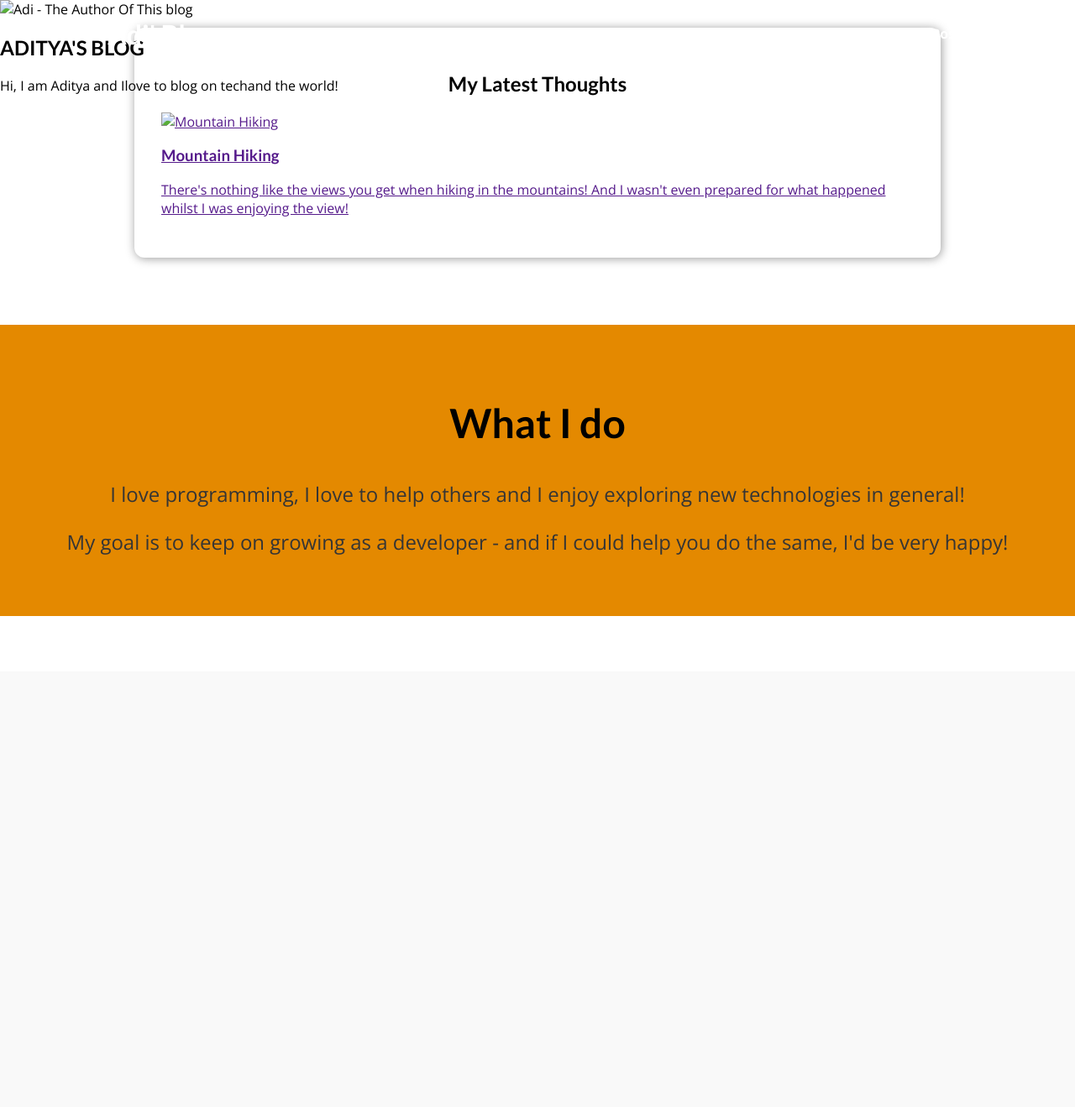
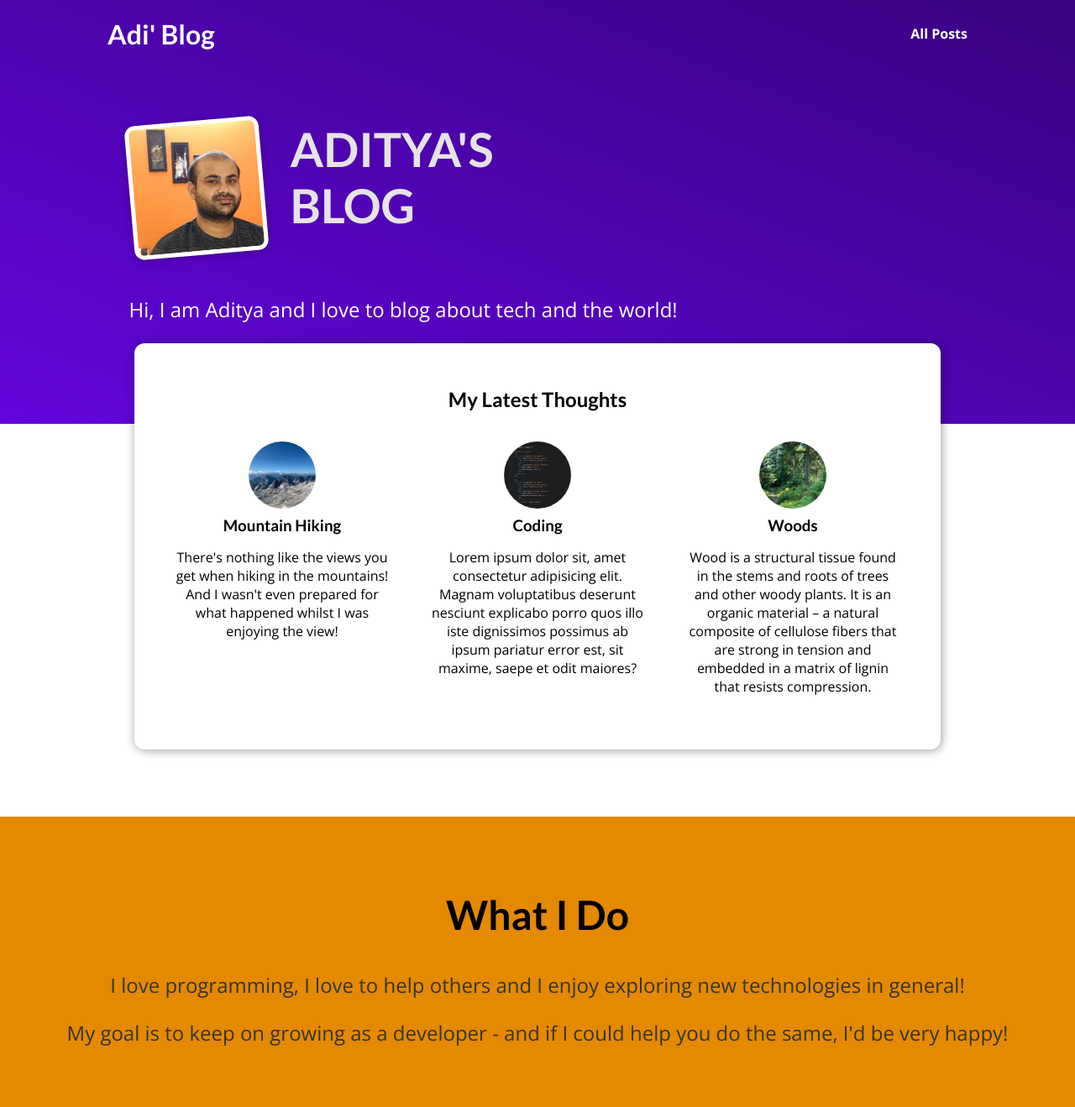
Before and after one commit to adity418/adity-418, a Django app: page / in a window 1280 px wide. Shown: the whole page at 84% size. Before the commit the page ends 734 px from the top, so only its background shows below. Run offline with Django 5.2, Linux system fonts and the light colour scheme.

Commit message:
the blog page created

```diff
--- a/my_site/blog/static /blog/startingpage.css
+++ /dev/null
@@ -1,48 +0,0 @@
-@import url('https://fonts.googleapis.com/css2?family=Lato:wght@400;700&family=Open+Sans:wght@400;700&display=swap');
-
-* {
-  box-sizing: border-box;
-}
-
-html {
-  font-family: 'Open Sans', 'Lato', sans-serif;
-}
-
-body {
-  margin: 0;
-}
-
-h1,
-h2,
-h3 {
-  font-family: 'Lato', sans-serif;
-  font-weight: bold;
-}
-
-#main-navigation {
-  width: 100%;
-  height: 5rem;
-  display: flex;
-  justify-content: space-between;
-  align-items: center;
-  padding: 0 10%;
-  position: absolute;
-  top: 0;
-  left: 0;
-}
-
-#main-navigation a {
-  text-decoration: none;
-  color: white;
-  font-weight: bold;
-}
-
-#main-navigation a:hover,
-#main-navigation a:active {
-  color: #cf79f1;
-}
-
-#main-navigation h1 a:hover,
-#main-navigation h1 a:active {
-  color: white;
-}
--- /dev/null
+++ b/my_site/blog/templates/blog/includes/post.html
@@ -0,0 +1,51 @@
+{% load static %}
+
+<li>
+    <article class="post">
+      <a href="">
+        <img src="{% static 'images/mountains.jpg' %}" alt="Mountain Hiking" />
+        <div class="post__content">
+          <h3>Mountain Hiking</h3>
+          <p>
+            There's nothing like the views you get when hiking in the
+            mountains! And I wasn't even prepared for what happened whilst I
+            was enjoying the view!
+          </p>
+        </div>
+      </a>
+    </article>
+</li>
+
+<li>
+    <article class="post">
+      <a href="">
+        <img src="{% static 'images/coding.jpg' %}" alt="Coding" />
+        <div class="post__content">
+          <h3>Coding</h3>
+          <p>
+            Lorem ipsum dolor sit, amet consectetur adipisicing elit. Magnam
+            voluptatibus deserunt nesciunt explicabo porro quos illo iste
+            dignissimos possimus ab ipsum pariatur error est, sit maxime,
+            saepe et odit maiores?
+          </p>
+        </div>
+      </a>
+    </article>
+</li>
+
+<li>
+    <article class="post">
+      <a href="">
+        <img src="{% static 'images/woods.jpg' %}" alt="Woods" />
+        <div class="post__content">
+          <h3>Woods</h3>
+          <p>
+            Wood is a structural tissue found in the stems and roots of trees
+            and other woody plants. It is an organic material – a natural
+            composite of cellulose fibers that are strong in tension and
+            embedded in a matrix of lignin that resists compression.
+          </p>
+        </div>
+      </a>
+    </article>
+</li>
--- a/my_site/blog/templates/blog/startingpage.html
+++ b/my_site/blog/templates/blog/startingpage.html
@@ -6,46 +6,31 @@
 {% endblock %}
 
 {% block css_files %}
-    <link rel="stylesheet" href="{% static 'blog/startingpage.css' %}">
+  <link rel="stylesheet" href="{% static 'startingpage.css' %}" />
+  <link rel="stylesheet" href="{% static 'post.css' %}" />
 {% endblock %}
 
+{% block content %}
 
-{% block content %}
-<header id="main-navigation">
-    <h1><a href="">Adi' Blog</a></h1>
-    <nav>
-        <a href="">All Posts</a>
-    </nav>
-</header>
-<section id="Welcome">
+
+<section id="welcome">
   <header>
-        <img src="" alt="Adi - The Author Of This blog" />
+    <img src="{% static 'images/adi.jpeg'%}" alt="Max - The Author Of This Blog" />
     <h2>ADITYA'S BLOG</h2>
   </header>
-    <p>Hi, I am Aditya and Ilove to blog on techand the world!</p>
+  <p>Hi, I am Aditya and I love to blog about tech and the world!</p>
 </section>
+
 <section id="latest-posts">
   <h2>My Latest Thoughts</h2>
+
   <ul>
-        <li>
-            <article class="post">
-                <a href="">
-                    <img src="" alt="Mountain Hiking"/>
-                    <div class="Post_content">
-                        <h3>Mountain Hiking</h3>
-                        <p>
-                            There's nothing like the views you get when hiking in the
-                            mountains! And I wasn't even prepared for what happened whilst I
-                            was enjoying the view!
-                        </p>
-                    </div>
-                </a>
-            </article>
-        </li>
+    {% include "blog/includes/post.html" %}
   </ul>
 </section>
+
 <section id="about">
-    <h2>What I do</h2>
+  <h2>What I Do</h2>
   <p>
     I love programming, I love to help others and I enjoy exploring new
     technologies in general!
--- a/my_site/blog/urls.py
+++ b/my_site/blog/urls.py
@@ -2,7 +2,7 @@ from django.urls import path
 from . import views
 
 urlpatterns = [
-    path("", views.starting_page, name="starting page"),
-    path("posts", views.posts, name='posts'),
+    path("", views.starting_page, name="starting-page"),
+    path("posts", views.posts, name='posts-page'),
     path("posts/<slug:slug>", views.post_details, name="posting-details"),  #/posts/my-first-post
 ]
--- a/my_site/blog/views.py
+++ b/my_site/blog/views.py
@@ -6,7 +6,7 @@ def starting_page(request):
     return render(request, "blog/startingpage.html")
 
 def posts(request):
-    pass
+    return render(request, "blog/all-posts.html")
 
 def post_details(request):
     pass
--- a/my_site/static/app.css
+++ b/my_site/static/app.css
@@ -1,75 +1,20 @@
-#welcome {
-  background: linear-gradient(to right top, #6305dd, #390281);
-  padding: 6rem 12%;
+@import url('https://fonts.googleapis.com/css2?family=Lato:wght@400;700&family=Open+Sans:wght@400;700&display=swap');
+
+* {
+  box-sizing: border-box;
 }
 
-#welcome header {
-  display: flex;
-  align-items: flex-start;
-  margin: 3rem auto;
+html {
+  font-family: 'Open Sans', 'Lato', sans-serif;
 }
 
-#welcome img {
-  width: 10rem;
-  height: 10rem;
-  object-fit: cover;
-  object-position: top;
-  border: 5px solid white;
-  border-radius: 12px;
-  background-color: #ffe1bf;
-  transform: rotateZ(-5deg);
-  box-shadow: 0 2px 8px rgba(0, 0, 0, 0.25);
+body {
+  margin: 0;
 }
 
-#welcome h2 {
-  font-size: 3.5rem;
-  margin: 0 0 0 2rem;
-  color: #e4e4e4;
-  width: 10rem;
+h1,
+h2,
+h3 {
+  font-family: 'Lato', sans-serif;
+  font-weight: bold;
 }
-
-#welcome p {
-  color: white;
-  font-size: 1.5rem;
-}
-
-#latest-posts {
-  background-color: white;
-  padding: 2rem;
-  border-radius: 12px;
-  width: 60rem;
-  margin: -6rem auto 2rem auto;
-  box-shadow: 1px 1px 12px rgba(0, 0, 0, 0.4);
-}
-
-#latest-posts h2 {
-  text-align: center;
-}
-
-#latest-posts ul {
-  list-style: none;
-  margin: 0;
-  padding: 0;
-  display: flex;
-  gap: 1rem;
-}
-
-#latest-posts li {
-  flex: 1;
-}
-
-#about {
-  text-align: center;
-  padding: 3rem;
-  background-color: #e48900;
-  margin-top: 5rem;
-}
-
-#about h2 {
-  font-size: 3rem;
-}
-
-#about p {
-  font-size: 1.5rem;
-  color: #353535;
-}
--- /dev/null
+++ b/my_site/static/post.css
@@ -0,0 +1,43 @@
+.post {
+    display: flex;
+    flex-direction: column;
+    align-items: center;
+    text-align: center;
+  }
+
+  .post a {
+    text-decoration: none;
+    color: black;
+    transition: all 0.2s ease;
+    padding: 1rem;
+  }
+
+  .post a:hover,
+  .post a:active {
+    transform: scale(1.1);
+    background-color: #390281;
+    color: white;
+  }
+
+  .post img {
+    width: 5rem;
+    height: 5rem;
+    object-fit: cover;
+    border-radius: 50%;
+  }
+
+  .post h3 {
+    margin: 0.25rem 0;
+  }
+
+  .post time {
+    color: #666666;
+    margin: 0.25rem;
+    font-style: italic;
+    font-size: 0.85rem;
+  }
+
+  .post:hover time,
+  .post:active time {
+    color: white;
+  }
--- /dev/null
+++ b/my_site/static/startingpage.css
@@ -0,0 +1,103 @@
+#main-navigation {
+  width: 100%;
+  height: 5rem;
+  display: flex;
+  justify-content: space-between;
+  align-items: center;
+  padding: 0 10%;
+  position: absolute;
+  top: 0;
+  left: 0;
+}
+
+#main-navigation a {
+  text-decoration: none;
+  color: white;
+  font-weight: bold;
+}
+
+#main-navigation a:hover,
+#main-navigation a:active {
+  color: #cf79f1;
+}
+
+#main-navigation h1 a:hover,
+#main-navigation h1 a:active {
+  color: white;
+}
+
+#welcome {
+  background: linear-gradient(to right top, #6305dd, #390281);
+  padding: 6rem 12%;
+}
+
+#welcome header {
+  display: flex;
+  align-items: flex-start;
+  margin: 3rem auto;
+}
+
+#welcome img {
+  width: 10rem;
+  height: 10rem;
+  object-fit: cover;
+  object-position: top;
+  border: 5px solid white;
+  border-radius: 12px;
+  background-color: #ffe1bf;
+  transform: rotateZ(-5deg);
+  box-shadow: 0 2px 8px rgba(0, 0, 0, 0.25);
+}
+
+#welcome h2 {
+  font-size: 3.5rem;
+  margin: 0 0 0 2rem;
+  color: #e4e4e4;
+  width: 10rem;
+}
+
+#welcome p {
+  color: white;
+  font-size: 1.5rem;
+}
+
+#latest-posts {
+  background-color: white;
+  padding: 2rem;
+  border-radius: 12px;
+  width: 60rem;
+  margin: -6rem auto 2rem auto;
+  box-shadow: 1px 1px 12px rgba(0, 0, 0, 0.4);
+}
+
+#latest-posts h2 {
+  text-align: center;
+}
+
+#latest-posts ul {
+  list-style: none;
+  margin: 0;
+  padding: 0;
+  display: flex;
+  gap: 1rem;
+}
+
+#latest-posts li {
+  flex: 1;
+}
+
+#about {
+  text-align: center;
+  padding: 3rem;
+  background-color: #e48900;
+  margin-top: 5rem;
+}
+
+#about h2 {
+  font-size: 3rem;
+}
+
+#about p {
+  font-size: 1.5rem;
+  color: #353535;
+}
--- a/my_site/templates/base.html
+++ b/my_site/templates/base.html
@@ -3,15 +3,22 @@
 <!DOCTYPE html>
 <html lang="en">
 <head>
-    <meta charset="UTF-8">
-    <meta name="viewport" content="width=device-width, initial-scale=1.0">
-    <title>{% block title %}{% endblock %}</title>
-    <link rel="stylesheet" href="{% static 'app.css' %}">
+  <meta charset="UTF-8">
+  <meta name="viewport" content="width=device-width, initial-scale=1.0">
+  <title>{% block title %}{% endblock %}</title>
+  <link rel="stylesheet" href="{% static 'app.css' %}"/>
 
+  {% block css_files %}{% endblock %}
+</head>
 
-    {% block css_files %}{% endblock %}
 <body>
-    {% block content %}
-    {% endblock %}
+  <header id="main-navigation">
+    <h1><a href="{% url 'starting-page'%}">Adi' Blog</a></h1>
+    <nav>
+      <a href="{% url 'posts-page' %}">All Posts</a>
+    </nav>
+  </header>
+  {% block content %}
+  {% endblock %}
 </body>
 </html>
```
Also changed, not shown: my_site/blog/templates/blog/all-posts.html (added, +23 -0 lines), my_site/static/all-post.css (added, +43 -0 lines), my_site/blog/templates/blog/post-detail.html (added), my_site/static/images/adi.jpeg (added), my_site/static/images/coding.jpg (added), my_site/static/images/mountains.jpg (added), my_site/static/images/woods.jpg (added), 4 other files. Lines whose indentation alone changed are shown as unchanged.
